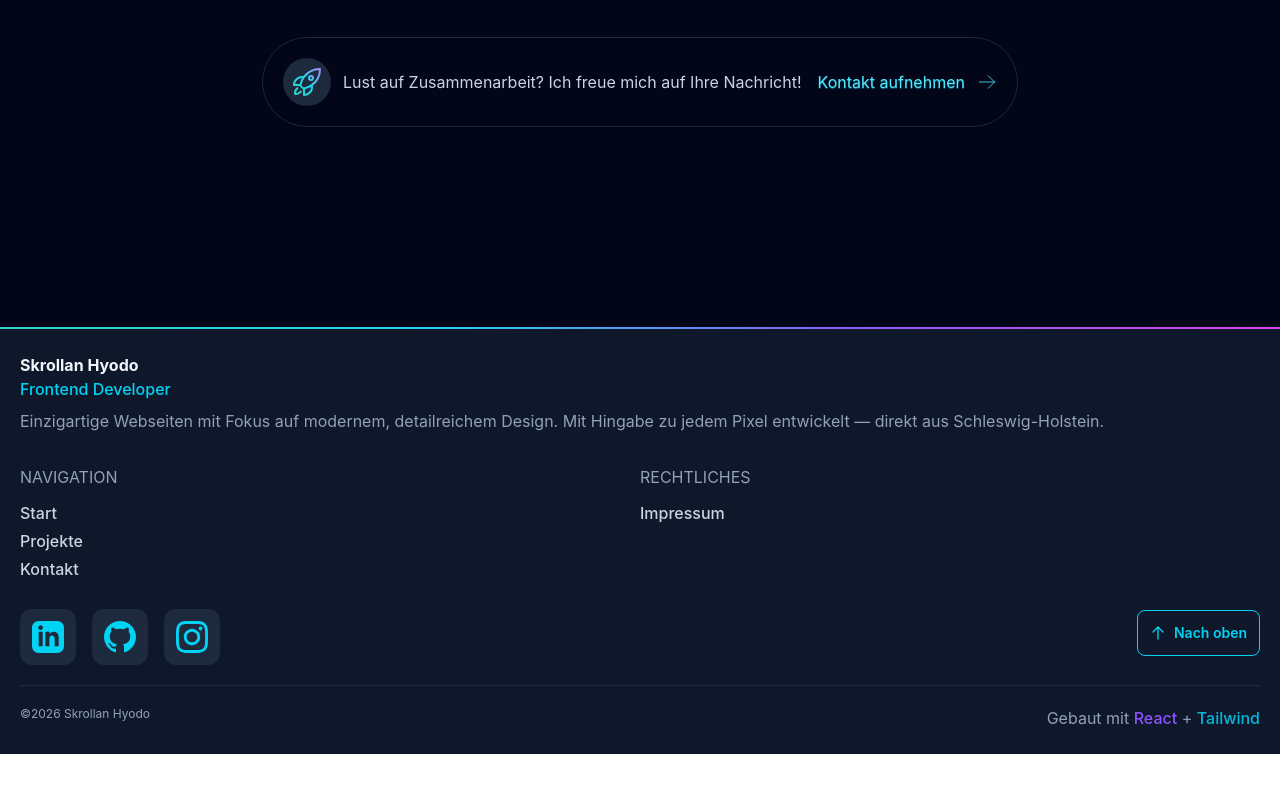
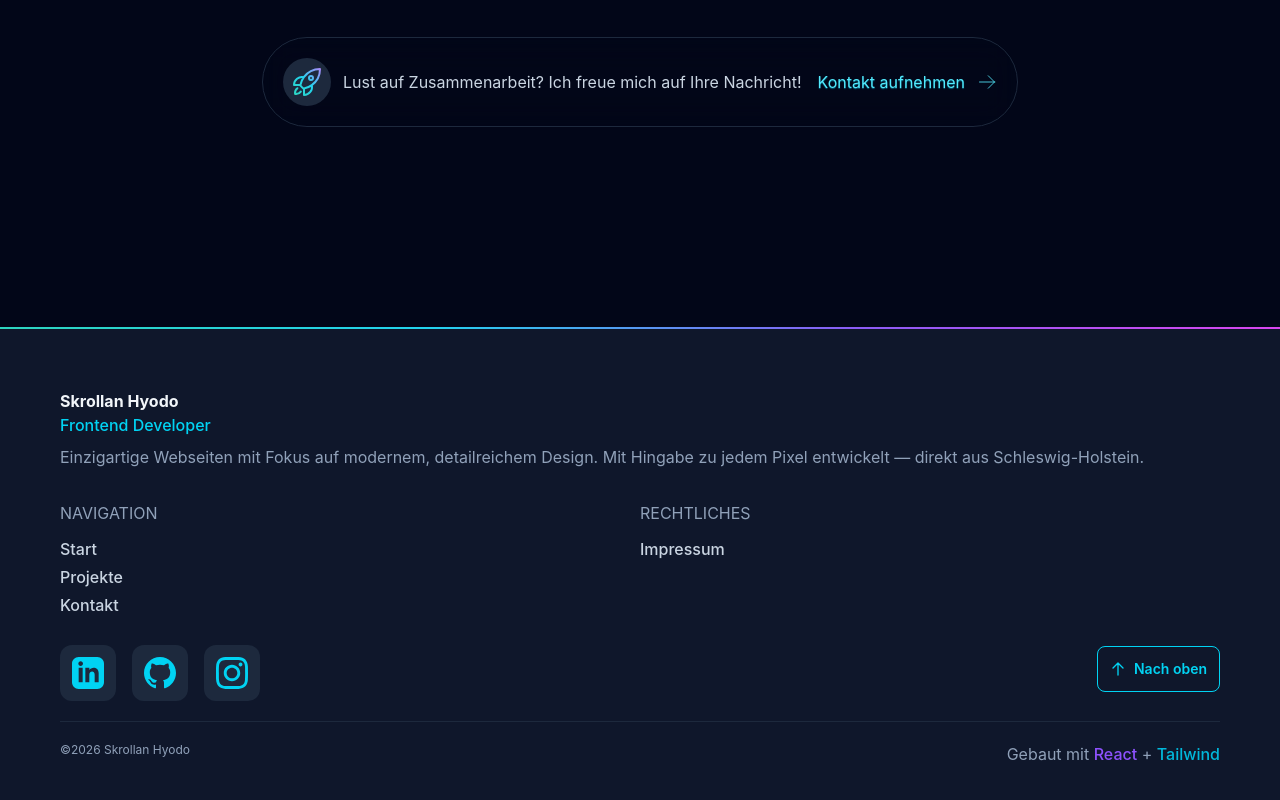
Before and after one commit to Schokett/Portfolio, a React app: page /Portfolio/ in a window 1280 px wide. Shown: the part 3735-4535 px from the top of the page. Before the commit the page ends 4489 px from the top, so only its background shows below. Built offline with nearby package versions, Linux system fonts and the light colour scheme; the HTML template or start-up script is replaced by a standard one.

Commit message:
footer qs

```diff
--- a/src/components/footer/Footer.tsx
+++ b/src/components/footer/Footer.tsx
@@ -18,7 +18,7 @@ function Footer() {
   };
 
   return (
-    <footer className="border-t-2 border-transparent [border-image:linear-gradient(to_right,#2dd4bf,#22d3ee,#8b5cf6,#d946ef)_1] bg-slate-900 text-slate-400 py-6 mt-30 lg:mt-50 p-5">
+    <footer className="border-t-2 border-transparent [border-image:linear-gradient(to_right,#2dd4bf,#22d3ee,#8b5cf6,#d946ef)_1] bg-slate-900 text-slate-400 py-6 mt-30 lg:mt-50 p-5 lg:p-15">
       <div className="">
         <p className="text-slate-100 font-bold">Skrollan Hyodo</p>
         <p className="text-cyan-400 font-medium">Frontend Developer</p>
```
